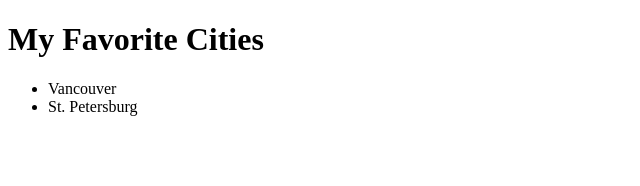
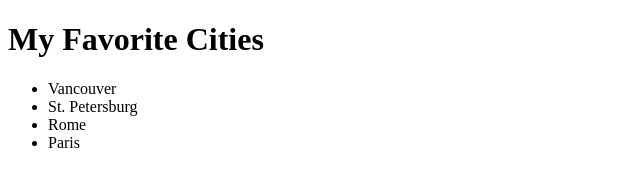
Before and after one commit to jenelleteaches/community-travel, a plain HTML site: page index.html in a window 1280 px wide. Shown: the whole page, without its empty margins (0-640 px from the left). Drawn offline with Linux system fonts and the light colour scheme.

Commit message:
added cities in Europe

```diff
--- a/index.html
+++ b/index.html
@@ -11,6 +11,8 @@
     <ul>
         <li>Vancouver</li>
         <li>St. Petersburg</li>
+        <li>Rome</li>
+        <li>Paris</li>
     </ul>
 </body>
 </html>
```
